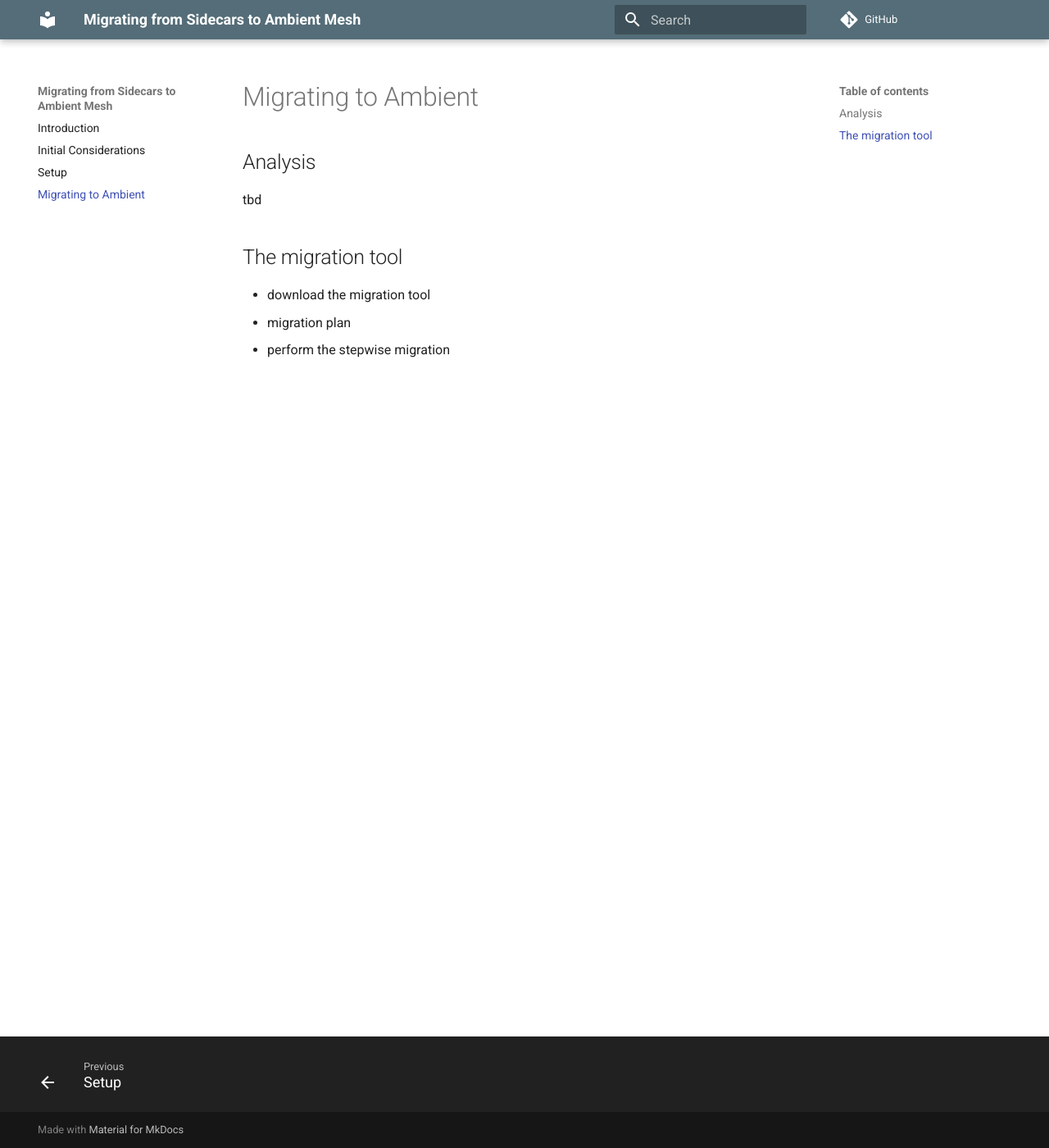
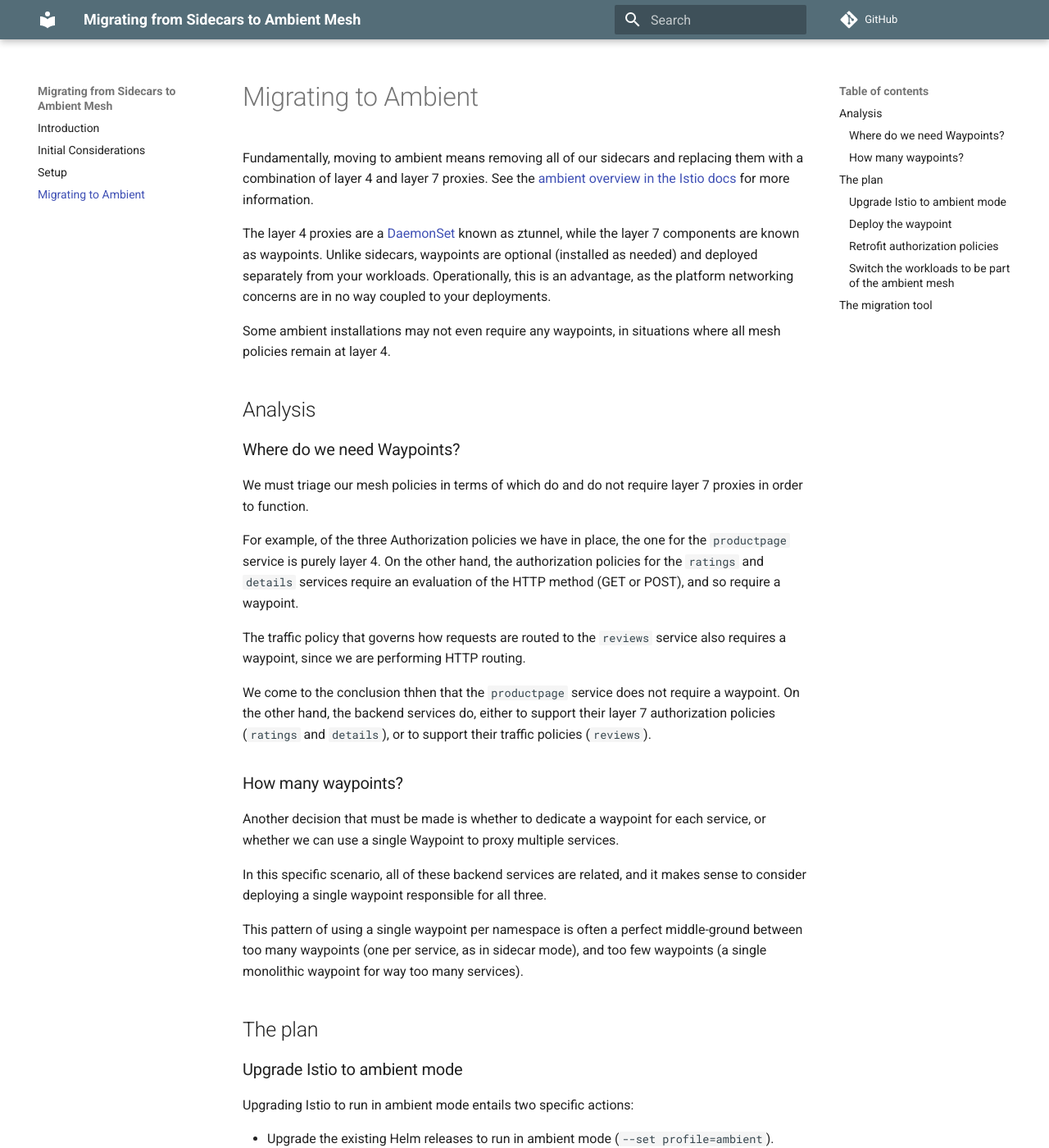
Before and after one commit to eitansuez/ambient-migration, an MkDocs documentation site: the page built from docs/migrate.md, in a window 1280 px wide and 1400 px high. Shown: the whole window at 82% size. Built offline with MkDocs 1.6.1 and Material for MkDocs 9.7.7, drawn with Linux system fonts in a browser that asks for light colours; comment, search, counter and statistics services are not loaded; some of the changed text lies outside the part shown.

Commit message:
migration plan

```diff
--- a/docs/migrate.md
+++ b/docs/migrate.md
@@ -1,11 +1,71 @@
 # Migrating to Ambient
+
+Fundamentally, moving to ambient means removing all of our sidecars and replacing them with a combination of layer 4 and layer 7 proxies.
+See the [ambient overview in the Istio docs](https://istio.io/latest/docs/ambient/overview/) for more information.
+
+The layer 4 proxies are a [DaemonSet](https://kubernetes.io/docs/concepts/workloads/controllers/daemonset/) known as ztunnel, while the layer 7 components are known as waypoints.
+Unlike sidecars, waypoints are optional (installed as needed) and deployed separately from your workloads.
+Operationally, this is an advantage, as the platform networking concerns are in no way coupled to your deployments.
+
+Some ambient installations may not even require any waypoints, in situations where all mesh policies remain at layer 4.
 
 ## Analysis
 
-tbd
+### Where do we need Waypoints?
+
+We must triage our mesh policies in terms of which do and do not require layer 7 proxies in order to function.
+
+For example, of the three Authorization policies we have in place, the one for the `productpage` service is purely layer 4.  On the other hand, the authorization policies for the `ratings` and `details` services require an evaluation of the HTTP method (GET or POST), and so require a waypoint.
+
+The traffic policy that governs how requests are routed to the `reviews` service also requires a waypoint, since we are performing HTTP routing.
+
+We come to the conclusion thhen that the `productpage` service does not require a waypoint.
+On the other hand, the backend services do, either to support their layer 7 authorization policies (`ratings` and `details`), or to support their traffic policies (`reviews`).
+
+### How many waypoints?
+
+Another decision that must be made is whether to dedicate a waypoint for each service, or whether we can use a single Waypoint to proxy multiple services.
+
+In this specific scenario, all of these backend services are related, and it makes sense to consider deploying a single waypoint responsible for all three.
+
+This pattern of using a single waypoint per namespace is often a perfect middle-ground between too many waypoints (one per service, as in sidecar mode), and too few waypoints (a single monolithic waypoint for way too many services).
+
+## The plan
+
+### Upgrade Istio to ambient mode
+
+Upgrading Istio to run in ambient mode entails two specific actions:
+
+- Upgrade the existing Helm releases to run in ambient mode (`--set profile=ambient`).
+- Install the missing ztunnel component.
+
+### Deploy the waypoint
+
+After the upgrade to ambient mode is a good time to provision the waypoint that will proxy our backend services.
+
+### Retrofit authorization policies
+
+Our AuthorizationPolicies will not function in ambient mode in their current form.
+Per [Considerations for authorization policies](https://istio.io/latest/docs/ambient/usage/l7-features/#considerations), the policies must have a `targetRefs` which attaches them to their waypoint.
+
+We will derive a new set of ambient-compatible authorization policies and apply them in advance of switching to ambient mode.
+
+### Switch the workloads to be part of the ambient mesh
+
+We will replace sidecar injection with making the workloads a part of the ambient mesh.
+Istio has [distinct conventions](https://istio.io/latest/docs/ambient/usage/add-workloads/) for each, by labeling workloads, or more idiomaticlaly their namespaces.
+
+This switch will necessitate a final restart of the workloads in order to remove their sidecars.
 
 ## The migration tool
 
-- download the migration tool
-- migration plan
-- perform the stepwise migration
+Even with a migration plan in place, it's important to have our migration supported by tools which inspect our environment and give us the feedback we need to make sure we haven't left anything out.
+
+Solo.io publishes a comprehensive migration tool that we will use, by running it multiple times during the migration process in order to get the feedback necessary to know that we remain on the right track.
+
+The tool goes as far as even producing transformed policies that are compatible with ambient mesh, saving us the effort of doing that work by hand.
+It's also a great way to avoid performing certain steps manually, which are error-prone.
+
+The tool will help us validate where we stand during the migration process, and that we have completed our migration and not left out any steps.
+
+If we forget to perform a step, the tool will remind us of the fact.
```
